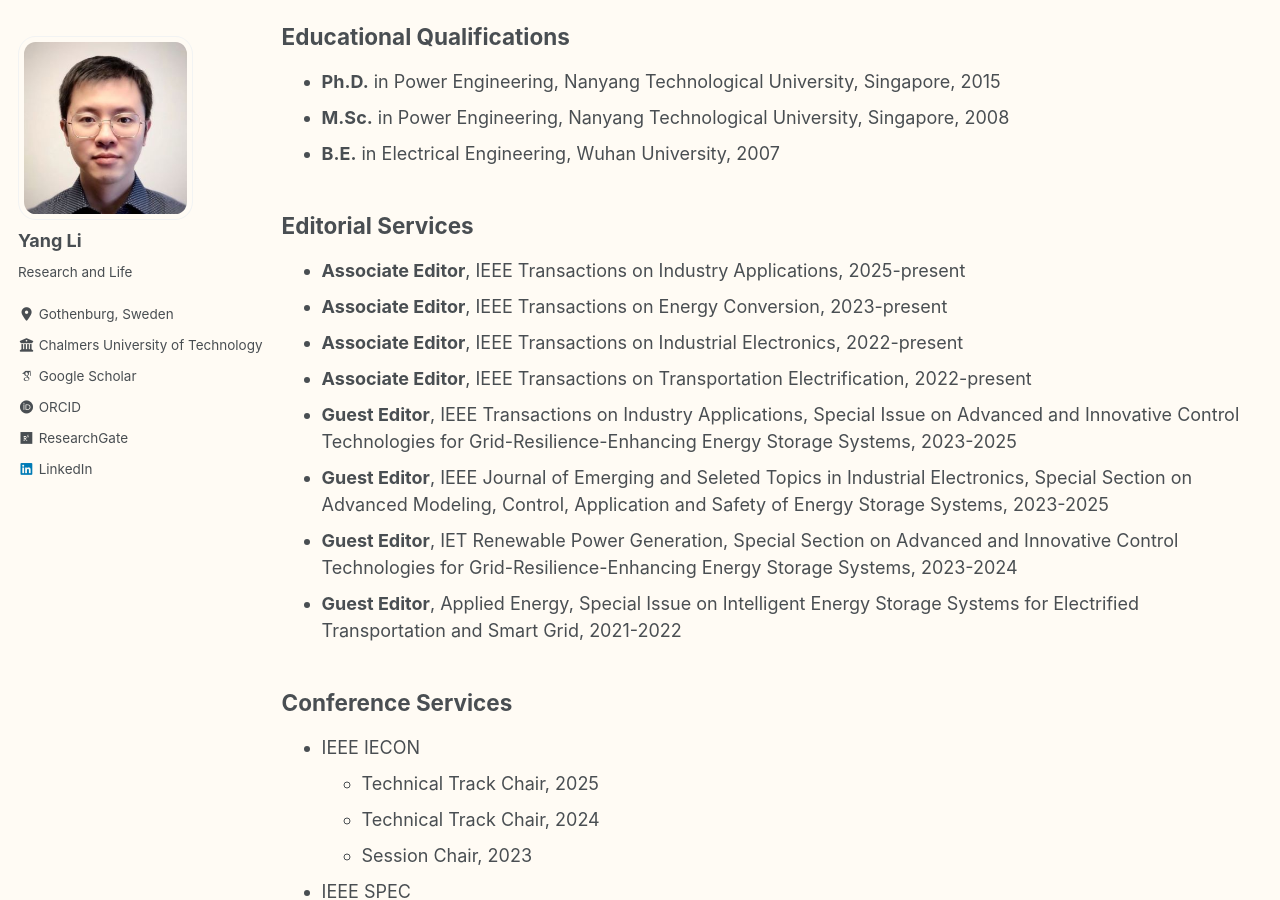
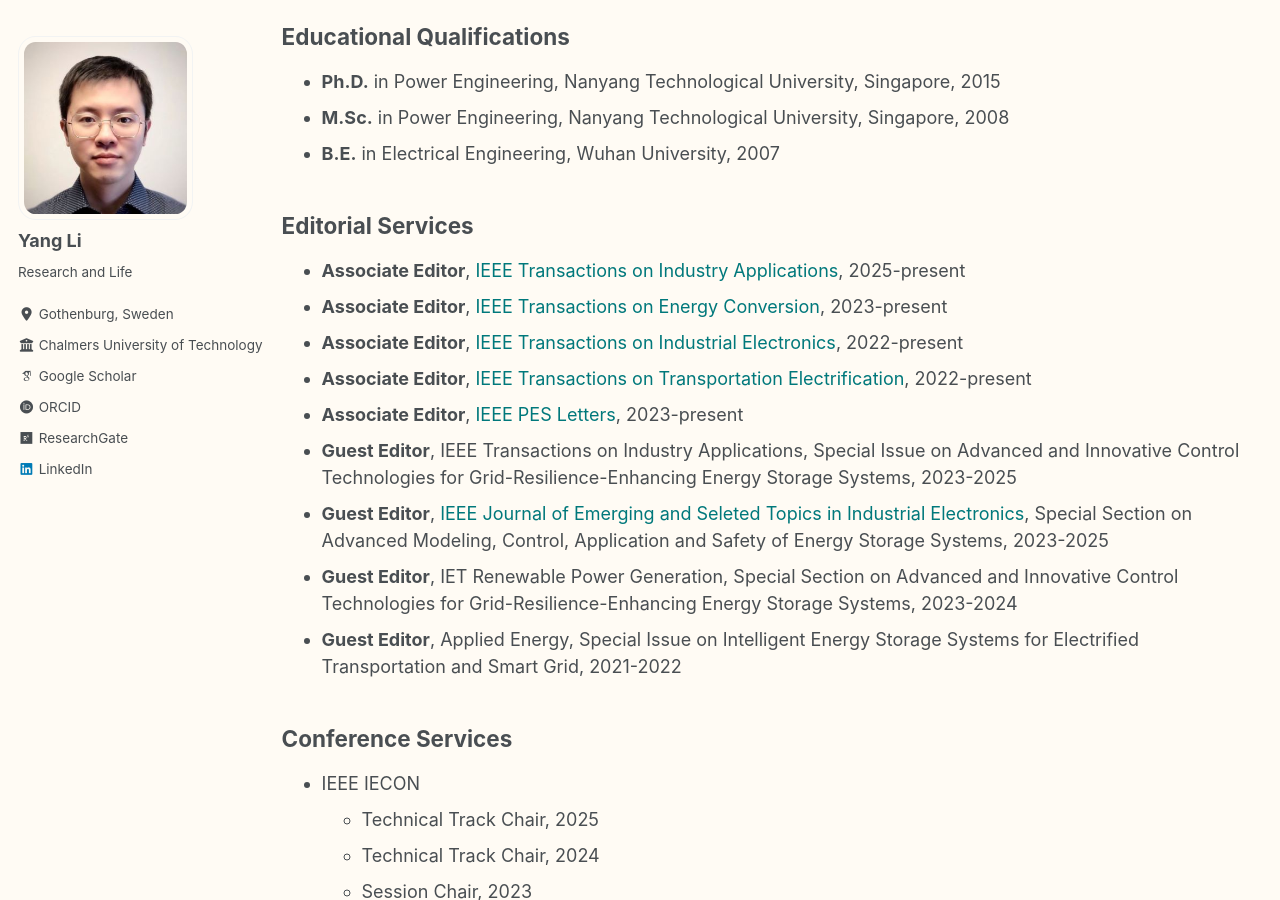
Before and after one commit to dannyli/dannyli.github.io, a Jekyll site: the page built from _pages/biography.md, in a window 1280 px wide and 900 px high, scrolled down 548 px. Built offline with Jekyll 4.4.1, drawn with Linux system fonts in a browser that asks for light colours; some web fonts are replaced.

Commit message:
Update biography.md

```diff
--- a/_pages/biography.md
+++ b/_pages/biography.md
@@ -24,12 +24,13 @@ Educational Qualifications
 
 Editorial Services
 ------
-- **Associate Editor**, IEEE Transactions on Industry Applications, 2025-present
-- **Associate Editor**, IEEE Transactions on Energy Conversion, 2023-present
-- **Associate Editor**, IEEE Transactions on Industrial Electronics, 2022-present
-- **Associate Editor**, IEEE Transactions on Transportation Electrification, 2022-present
+- **Associate Editor**, [IEEE Transactions on Industry Applications](https://ias.ieee.org/publications/ieee-transactions-on-industry-applications/), 2025-present
+- **Associate Editor**, [IEEE Transactions on Energy Conversion](https://ieee-pes.org/publications/transactions-on-energy-conversion/), 2023-present
+- **Associate Editor**, [IEEE Transactions on Industrial Electronics](https://www.ieee-ies.org/pubs/transactions-on-industrial-electronics), 2022-present
+- **Associate Editor**, [IEEE Transactions on Transportation Electrification](https://www.ieee-pels.org/publications/transactions-on-transportation-electrification/), 2022-present
+- **Associate Editor**, [IEEE PES Letters](https://ieee-pes.org/publications/pes-letters/), 2023-present
 - **Guest Editor**, IEEE Transactions on Industry Applications, Special Issue on Advanced and Innovative Control Technologies for Grid-Resilience-Enhancing Energy Storage Systems, 2023-2025
-- **Guest Editor**, IEEE Journal of Emerging and Seleted Topics in Industrial Electronics, Special Section on  Advanced Modeling, Control, Application and Safety of Energy Storage Systems, 2023-2025
+- **Guest Editor**, [IEEE Journal of Emerging and Seleted Topics in Industrial Electronics](https://www.ieee-ies.org/pubs/jestie), Special Section on  Advanced Modeling, Control, Application and Safety of Energy Storage Systems, 2023-2025
 - **Guest Editor**, IET Renewable Power Generation, Special Section on Advanced and Innovative Control Technologies for Grid-Resilience-Enhancing Energy Storage Systems, 2023-2024
 - **Guest Editor**, Applied Energy, Special Issue on Intelligent Energy Storage Systems for Electrified Transportation and Smart Grid, 2021-2022
 
```
